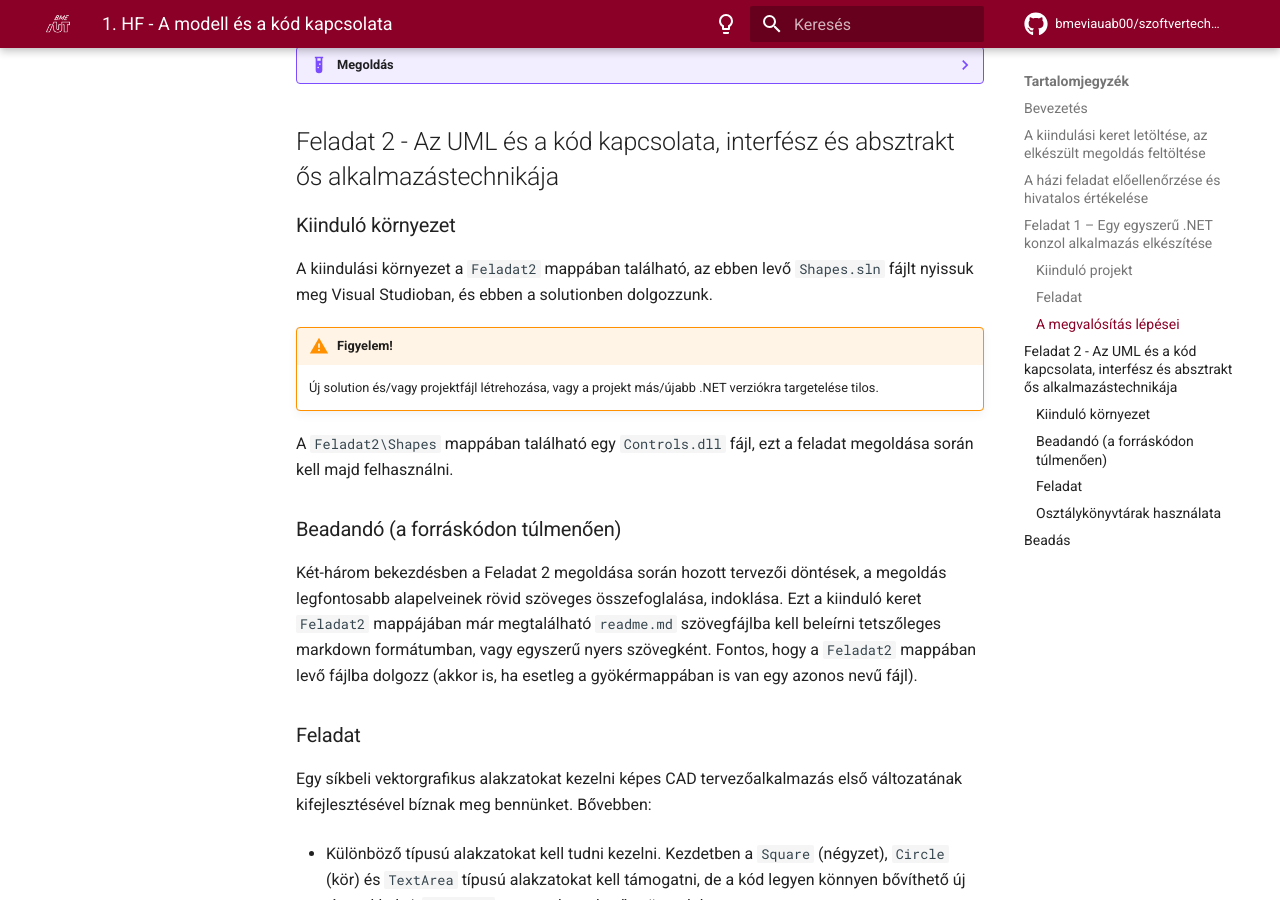
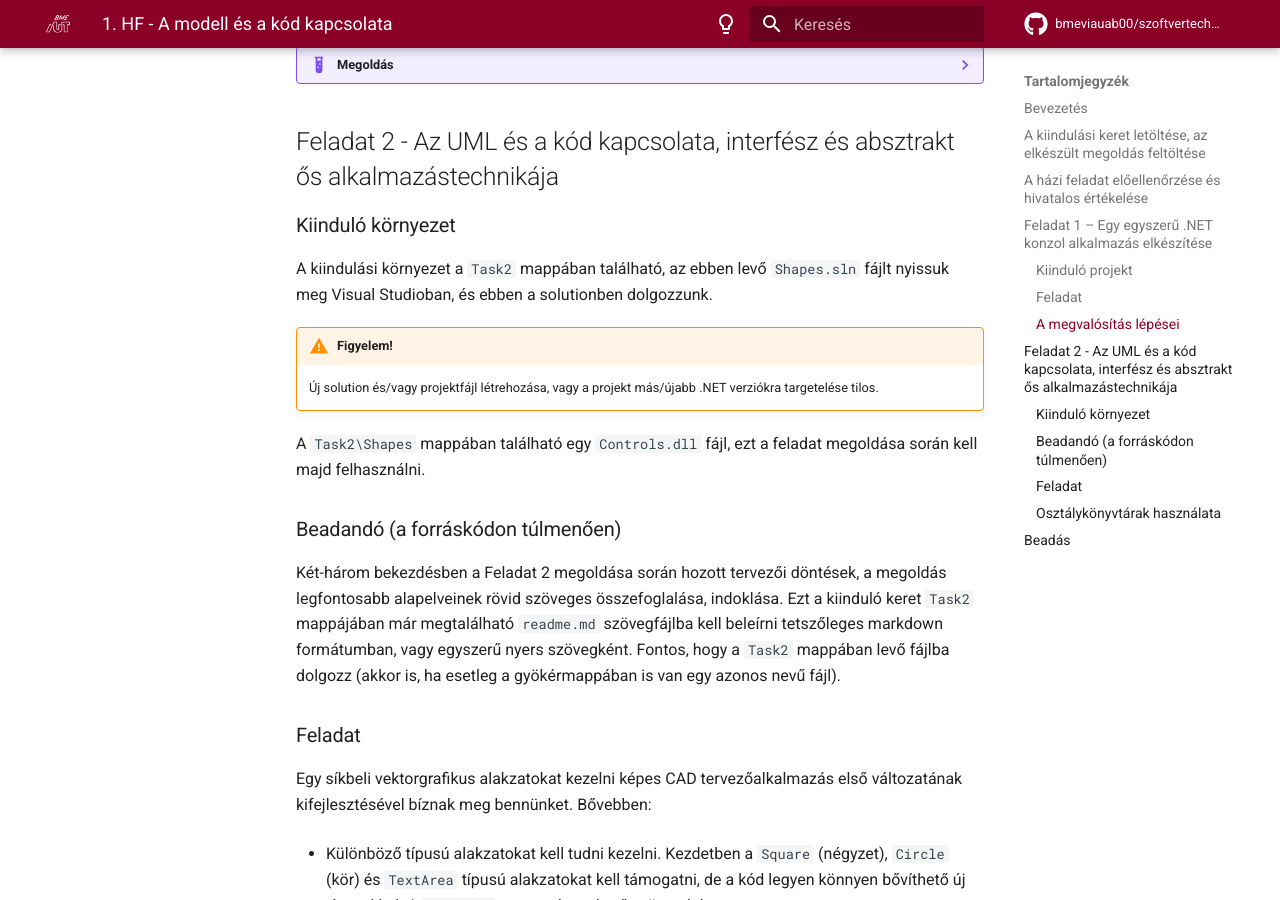
Before and after one commit to bmeviauab00/szoftvertechnikak, an MkDocs documentation site: the page built from docs/hazi/1-model-es-kod-kapcsolata/index.md, in a window 1280 px wide and 900 px high, scrolled down 3745 px. Built offline with MkDocs 1.6.1 and Material for MkDocs 9.7.7, drawn with Linux system fonts in a browser that asks for light colours; comment, search, counter and statistics services are not loaded; the version menu is left out; some of the changed text lies outside the part shown.

Commit message:
Feladat -> Task

```diff
--- a/docs/hazi/1-model-es-kod-kapcsolata/index.md
+++ b/docs/hazi/1-model-es-kod-kapcsolata/index.md
@@ -198,16 +198,16 @@ A következő kód egy lehetséges megoldást mutat, a megoldás részleteit a k
 
 ### Kiinduló környezet
 
-A kiindulási környezet a `Feladat2` mappában található, az ebben levő `Shapes.sln` fájlt nyissuk meg Visual Studioban, és ebben a solutionben dolgozzunk.
+A kiindulási környezet a `Task2` mappában található, az ebben levő `Shapes.sln` fájlt nyissuk meg Visual Studioban, és ebben a solutionben dolgozzunk.
 
 !!! warning "Figyelem!"
     Új solution és/vagy projektfájl létrehozása, vagy a projekt más/újabb .NET verziókra targetelése tilos.
 
-A `Feladat2\Shapes` mappában található egy `Controls.dll` fájl, ezt a feladat megoldása során kell majd felhasználni.
+A `Task2\Shapes` mappában található egy `Controls.dll` fájl, ezt a feladat megoldása során kell majd felhasználni.
 
 ### Beadandó (a forráskódon túlmenően)
 
-Két-három bekezdésben a Feladat 2 megoldása során hozott tervezői döntések, a megoldás legfontosabb alapelveinek rövid szöveges összefoglalása, indoklása. Ezt a kiinduló keret `Feladat2` mappájában már megtalálható `readme.md` szövegfájlba kell beleírni tetszőleges markdown formátumban, vagy egyszerű nyers szövegként. Fontos, hogy a `Feladat2` mappában levő fájlba dolgozz (akkor is, ha esetleg a gyökérmappában is van egy azonos nevű fájl).
+Két-három bekezdésben a Feladat 2 megoldása során hozott tervezői döntések, a megoldás legfontosabb alapelveinek rövid szöveges összefoglalása, indoklása. Ezt a kiinduló keret `Task2` mappájában már megtalálható `readme.md` szövegfájlba kell beleírni tetszőleges markdown formátumban, vagy egyszerű nyers szövegként. Fontos, hogy a `Task2` mappában levő fájlba dolgozz (akkor is, ha esetleg a gyökérmappában is van egy azonos nevű fájl).
 
 ### Feladat
 
```
Also changed, not shown: other parts of docs/hazi/1-model-es-kod-kapcsolata/index.md (+2 -2 lines).
